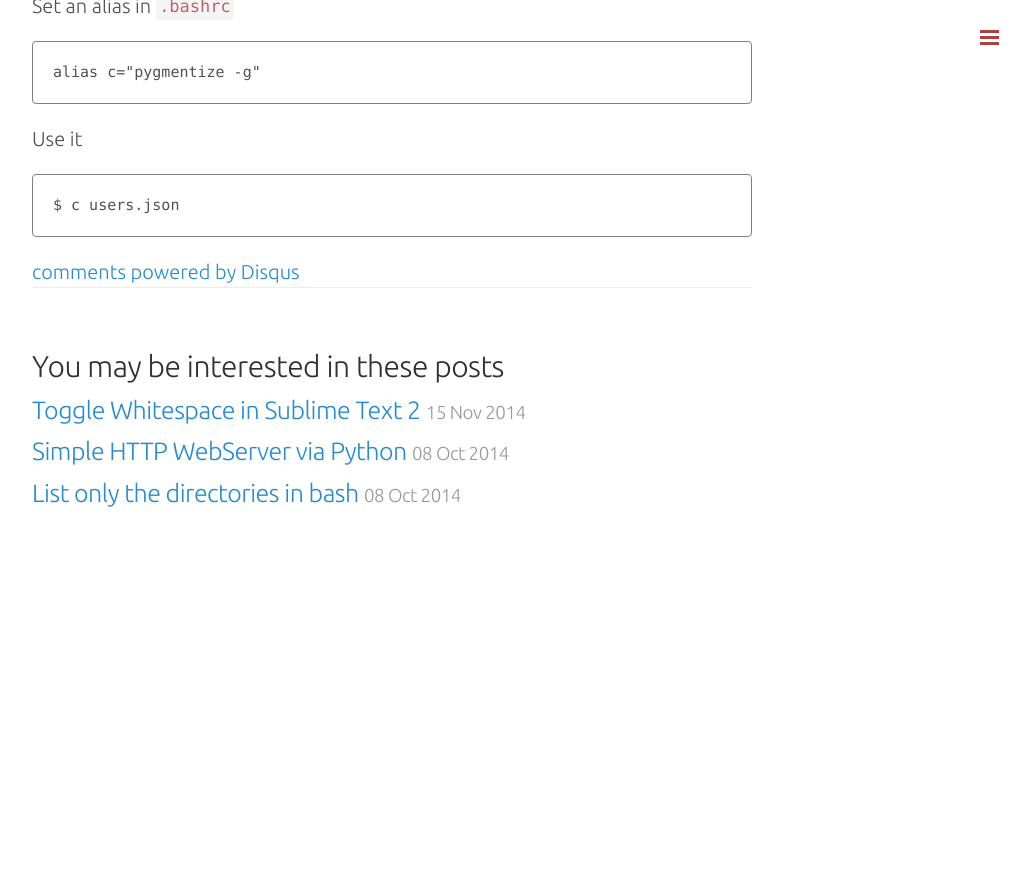
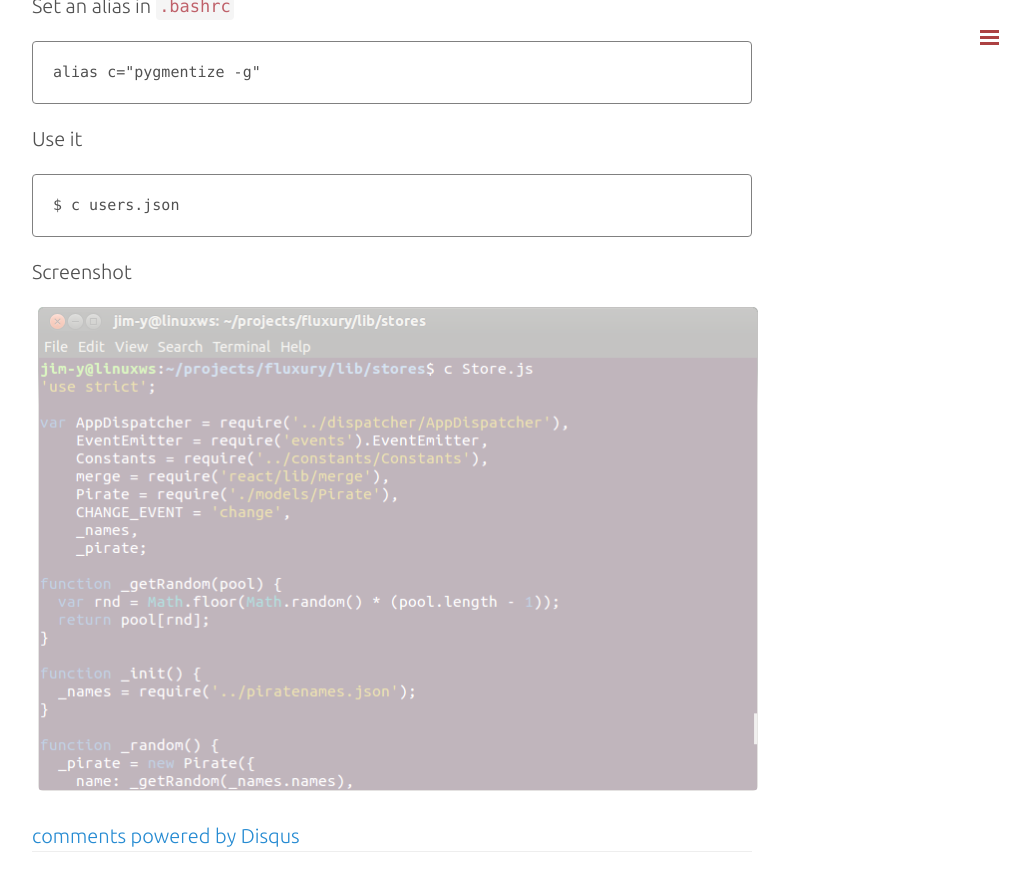
Before and after one commit to jim-y/jim-y.github.io, a Jekyll site: the page built from _posts/2014-11-15-colored-cat.md, in a window 1280 px wide and 900 px high, scrolled down 564 px. Shown: the top 891 px of the window, without its empty margins (248-1278 px from the left). Built offline with Jekyll 4.4.1, drawn with Linux system fonts in a browser that asks for light colours; Markdown is read by kramdown in place of the engine named in the settings; comment, search, counter and statistics services are not loaded; before the commit the page ends 1133 px from its top, so only the background shows below that.

Commit message:
added screenshot

```diff
--- a/_posts/2014-11-15-colored-cat.md
+++ b/_posts/2014-11-15-colored-cat.md
@@ -22,3 +22,7 @@ Set an alias in `.bashrc`
 Use it
 
     $ c users.json
+
+Screenshot
+
+![pygmentized_cat](/assets/pygments.png)
```
